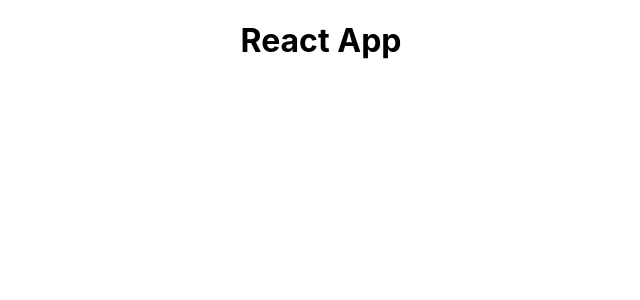
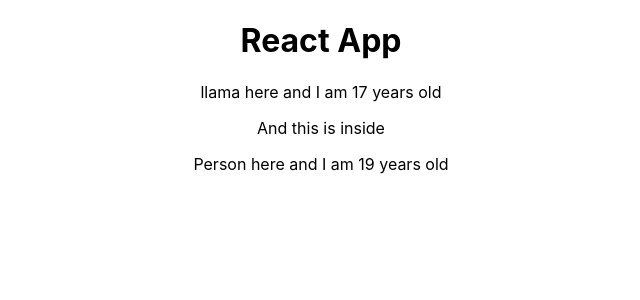
Before and after one commit to samik-j/react-course, a React (Create React App) app: page / in a window 1280 px wide. Shown: the top 300 px of the page, without its empty margins (319-959 px from the left). Built offline with nearby package versions, Linux system fonts and the light colour scheme.

Commit message:
Children, Props

```diff
--- a/src/App.js
+++ b/src/App.js
@@ -1,12 +1,22 @@
 import React from 'react';
 import './App.css';
+import Person from './Person/Person'
 
 function App() {
   return (
     <div className="App">
       <h1>React App</h1>
+        <Person name="llama">And this is inside</Person>
+        <Person name="Person"/>
     </div>
   );
+
+
+  // return (
+  //   <div className="App">
+  //     <h1>React App</h1>
+  //   </div>
+  // );
 
   // this is equivalent of the above. createElement takes (type, props, any number of children...)
   // if children are html tags then they have to be createElement()
--- /dev/null
+++ b/src/Person/Person.js
@@ -0,0 +1,13 @@
+import React from 'react'
+
+const person = ({name, children}) => {
+	return (
+		<div>
+			<p>{name} here and I am {Math.floor(Math.random() * 20)} years old</p>
+			{/*if it's (props) then this is props.children, children is a reserved keyword*/}
+			<p>{children}</p>
+		</div>
+	)
+};
+
+export default person;
```
Also changed, not shown: package.json (+0 -19 lines), .eslintrc.json (deleted), 1 other file (tests, documents, lock files or other folders).
